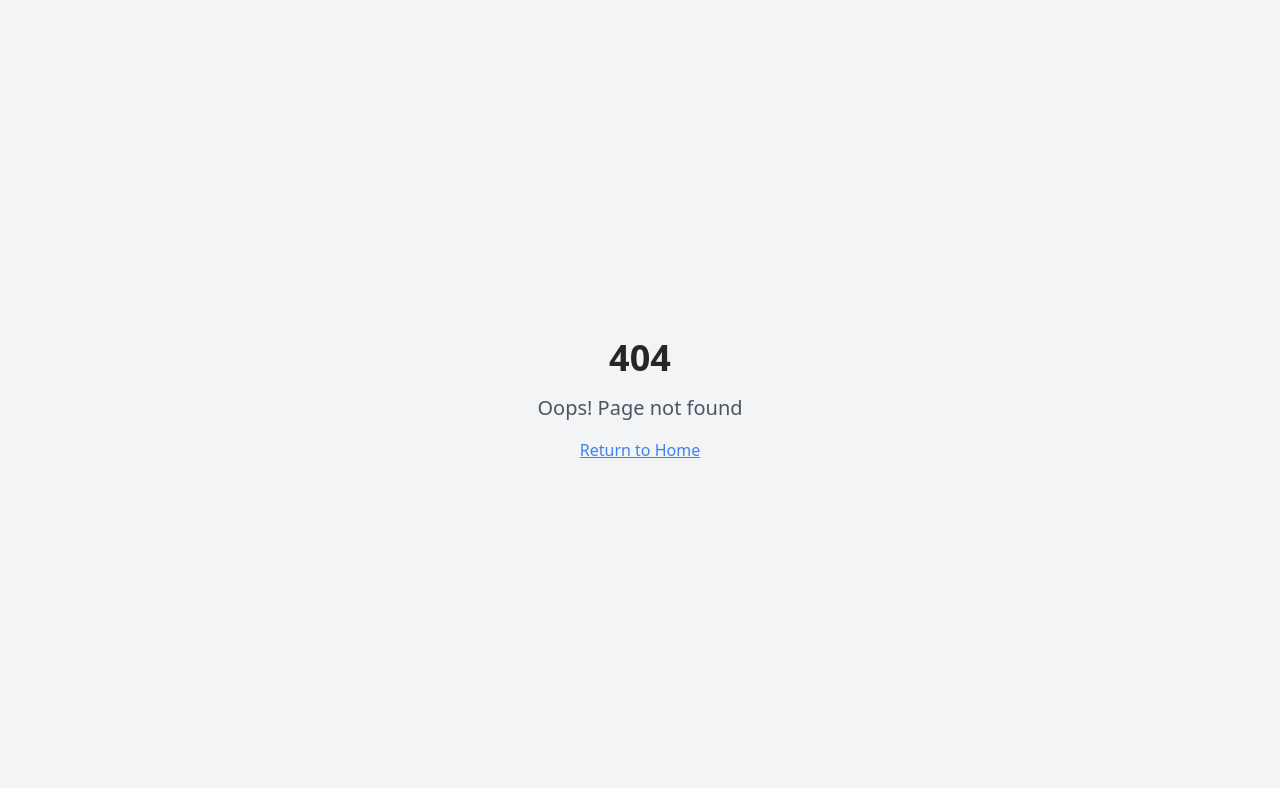
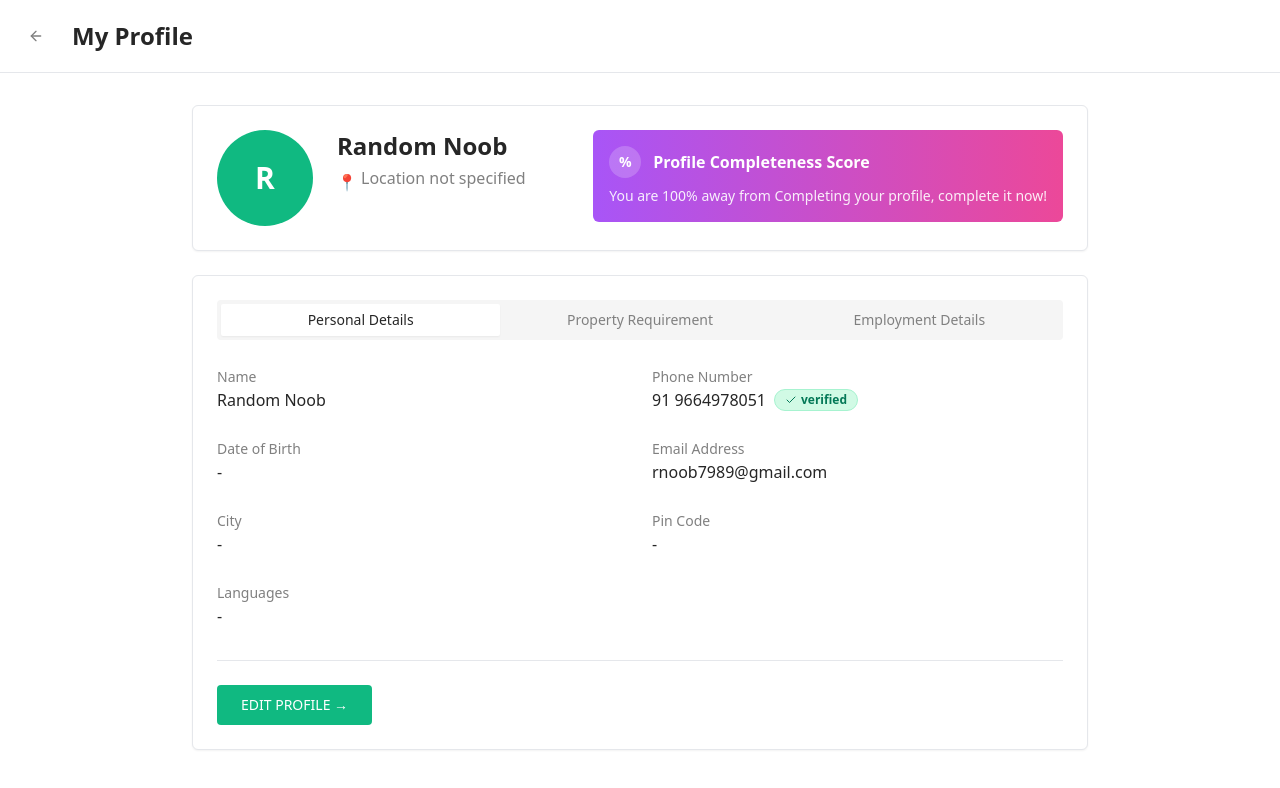
Before and after one commit to MeghalPatel27/easyestatein, a React (Vite) app: page /broker-profile in a window 1280 px wide. Before the commit this address had no page. Shown: the top 788 px of the page. Built offline with nearby package versions, Linux system fonts and the light colour scheme.

Commit message:
Add profile page and update dashboard

```diff
--- a/src/App.tsx
+++ b/src/App.tsx
@@ -8,6 +8,7 @@ import BrokerDashboard from "./pages/BrokerDashboard";
 import BuyerDashboard from "./pages/BuyerDashboard";
 import LeadManagement from "./pages/LeadManagement";
 import SentLeads from "./pages/SentLeads";
+import BrokerProfile from "./pages/BrokerProfile";
 import NotFound from "./pages/NotFound";
 
 const queryClient = new QueryClient();
@@ -24,6 +25,7 @@ const App = () => (
           <Route path="/buyer-dashboard" element={<BuyerDashboard />} />
           <Route path="/lead-management" element={<LeadManagement />} />
           <Route path="/sent-leads" element={<SentLeads />} />
+          <Route path="/broker-profile" element={<BrokerProfile />} />
           {/* ADD ALL CUSTOM ROUTES ABOVE THE CATCH-ALL "*" ROUTE */}
           <Route path="*" element={<NotFound />} />
         </Routes>
--- a/src/pages/BrokerDashboard.tsx
+++ b/src/pages/BrokerDashboard.tsx
@@ -161,7 +161,16 @@ const BrokerDashboard = () => {
               <span className="text-sm text-text-secondary">2450 coins</span>
               <div className="w-6 h-6 bg-yellow-400 rounded-full"></div>
             </div>
-            <Button variant="outline" size="sm" className="ml-4 sm:ml-0">Profile</Button>
+            <Button
+              variant="ghost"
+              size="sm"
+              className="ml-4 sm:ml-0 p-1"
+              onClick={() => navigate('/broker-profile')}
+            >
+              <div className="w-8 h-8 bg-emerald-500 rounded-full flex items-center justify-center text-white text-sm font-bold">
+                R
+              </div>
+            </Button>
           </div>
         </div>
       </div>
--- /dev/null
+++ b/src/pages/BrokerProfile.tsx
@@ -0,0 +1,155 @@
+import { Button } from "@/components/ui/button";
+import { Card } from "@/components/ui/card";
+import { Badge } from "@/components/ui/badge";
+import { Tabs, TabsContent, TabsList, TabsTrigger } from "@/components/ui/tabs";
+import { Progress } from "@/components/ui/progress";
+import { ArrowLeft, Check } from "lucide-react";
+import { useNavigate } from "react-router-dom";
+
+const BrokerProfile = () => {
+  const navigate = useNavigate();
+
+  return (
+    <div className="min-h-screen bg-background">
+      {/* Header */}
+      <div className="border-b bg-card">
+        <div className="container mx-auto px-4 py-4">
+          <div className="flex items-center gap-4">
+            <Button
+              variant="ghost"
+              size="icon"
+              onClick={() => navigate("/broker-dashboard")}
+              className="text-muted-foreground hover:text-foreground"
+            >
+              <ArrowLeft className="h-5 w-5" />
+            </Button>
+            <h1 className="text-2xl font-bold text-foreground">My Profile</h1>
+          </div>
+        </div>
+      </div>
+
+      <div className="container mx-auto px-4 py-8">
+        <div className="max-w-4xl mx-auto">
+          {/* Profile Header Card */}
+          <Card className="p-6 mb-6">
+            <div className="flex flex-col md:flex-row gap-6">
+              {/* Avatar */}
+              <div className="flex-shrink-0">
+                <div className="w-24 h-24 bg-emerald-500 rounded-full flex items-center justify-center text-white text-3xl font-bold">
+                  R
+                </div>
+              </div>
+
+              {/* Profile Info */}
+              <div className="flex-1">
+                <div className="flex flex-col md:flex-row md:items-start md:justify-between gap-4">
+                  <div>
+                    <h2 className="text-2xl font-bold text-foreground mb-1">Random Noob</h2>
+                    <div className="flex items-center text-muted-foreground">
+                      <div className="w-4 h-4 mr-2">📍</div>
+                      <span>Location not specified</span>
+                    </div>
+                  </div>
+
+                  {/* Profile Completeness */}
+                  <div className="bg-gradient-to-r from-purple-500 to-pink-500 text-white p-4 rounded-lg min-w-[250px]">
+                    <div className="flex items-center gap-3 mb-2">
+                      <div className="w-8 h-8 bg-white/20 rounded-full flex items-center justify-center">
+                        <span className="text-sm font-bold">%</span>
+                      </div>
+                      <span className="font-semibold">Profile Completeness Score</span>
+                    </div>
+                    <p className="text-sm opacity-90">
+                      You are 100% away from Completing your profile, complete it now!
+                    </p>
+                  </div>
+                </div>
+              </div>
+            </div>
+          </Card>
+
+          {/* Profile Details Tabs */}
+          <Card className="p-6">
+            <Tabs defaultValue="personal" className="w-full">
+              <TabsList className="grid w-full grid-cols-3">
+                <TabsTrigger value="personal" className="text-primary font-medium">
+                  Personal Details
+                </TabsTrigger>
+                <TabsTrigger value="property" className="text-muted-foreground">
+                  Property Requirement
+                </TabsTrigger>
+                <TabsTrigger value="employment" className="text-muted-foreground">
+                  Employment Details
+                </TabsTrigger>
+              </TabsList>
+
+              <TabsContent value="personal" className="mt-6">
+                <div className="grid grid-cols-1 md:grid-cols-2 gap-6">
+                  <div className="space-y-6">
+                    <div>
+                      <label className="text-sm font-medium text-muted-foreground">Name</label>
+                      <p className="text-foreground font-medium">Random Noob</p>
+                    </div>
+                    <div>
+                      <label className="text-sm font-medium text-muted-foreground">Date of Birth</label>
+                      <p className="text-foreground font-medium">-</p>
+                    </div>
+                    <div>
+                      <label className="text-sm font-medium text-muted-foreground">City</label>
+                      <p className="text-foreground font-medium">-</p>
+                    </div>
+                    <div>
+                      <label className="text-sm font-medium text-muted-foreground">Languages</label>
+                      <p className="text-foreground font-medium">-</p>
+                    </div>
+                  </div>
+                  <div className="space-y-6">
+                    <div>
+                      <label className="text-sm font-medium text-muted-foreground">Phone Number</label>
+                      <div className="flex items-center gap-2">
+                        <p className="text-foreground font-medium">91 9664978051</p>
+                        <Badge variant="secondary" className="bg-emerald-100 text-emerald-700 border-emerald-200">
+                          <Check className="w-3 h-3 mr-1" />
+                          verified
+                        </Badge>
+                      </div>
+                    </div>
+                    <div>
+                      <label className="text-sm font-medium text-muted-foreground">Email Address</label>
+                      <p className="text-foreground font-medium">rnoob7989@gmail.com</p>
+                    </div>
+                    <div>
+                      <label className="text-sm font-medium text-muted-foreground">Pin Code</label>
+                      <p className="text-foreground font-medium">-</p>
+                    </div>
+                  </div>
+                </div>
+              </TabsContent>
+
+              <TabsContent value="property" className="mt-6">
+                <div className="text-center py-8 text-muted-foreground">
+                  Property requirement details would be displayed here.
+                </div>
+              </TabsContent>
+
+              <TabsContent value="employment" className="mt-6">
+                <div className="text-center py-8 text-muted-foreground">
+                  Employment details would be displayed here.
+                </div>
+              </TabsContent>
+            </Tabs>
+
+            {/* Edit Profile Button */}
+            <div className="mt-8 pt-6 border-t">
+              <Button className="bg-emerald-500 hover:bg-emerald-600 text-white px-6">
+                EDIT PROFILE →
+              </Button>
+            </div>
+          </Card>
+        </div>
+      </div>
+    </div>
+  );
+};
+
+export default BrokerProfile;
```
